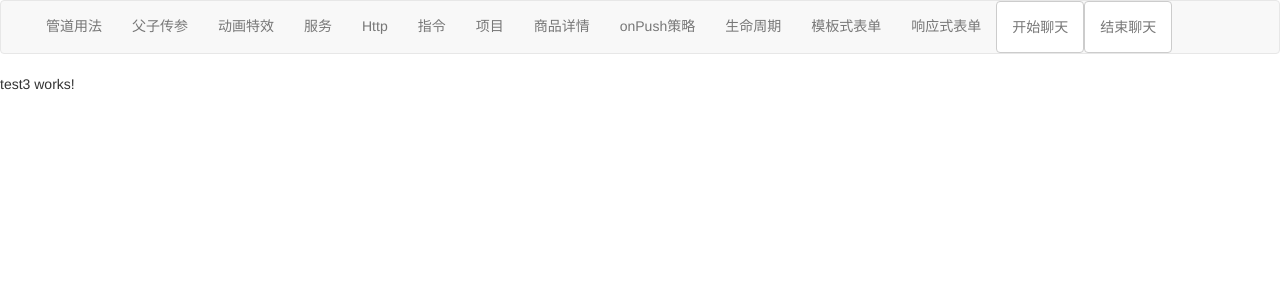
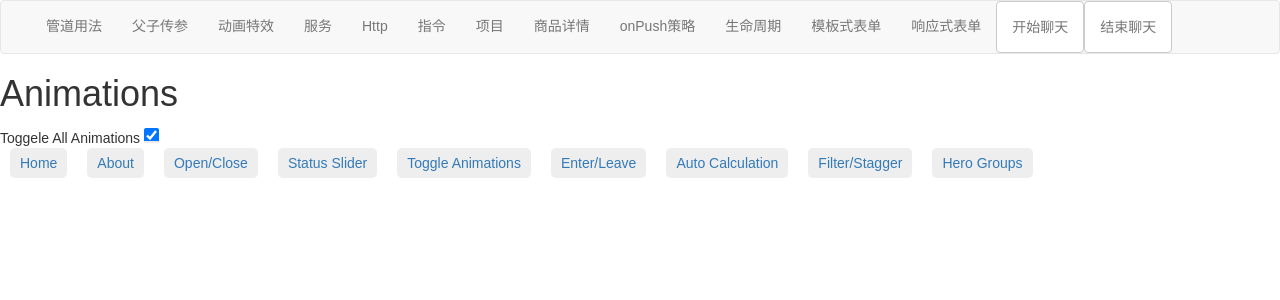
Before and after one commit to xdw898618984/gulpWep, an Angular app: page /test3/8 in a window 1280 px wide. Shown: the top 300 px of the page. Built offline with nearby package versions, Linux system fonts and the light colour scheme.

Commit message:
动画特效

```diff
--- /dev/null
+++ b/src/app/animations/animations.ts
@@ -0,0 +1,63 @@
+import { animation, trigger, animateChild, group, transition, animate, style, query } from "@angular/animations";
+
+export const transAnimation = animation([
+    style({
+        height: '{{height}}',
+        opacity: '{{opacity}}',
+        backgroundColor: '{{backgroundColor}}'
+
+    }),
+    animate('{{time}}')
+]);
+export const slideInAnimation = trigger('routeAnimations', [
+
+    transition('HomePage <=> AboutPage', [
+        style({ position: 'relactive' }),
+        query(':enter,:leave', [
+            style({
+                position: 'absolute',
+                top: 0,
+                left: 0,
+                width: '100%'
+            })
+        ]), query(':enter', [
+            style({ left: '-100%' })
+        ]), query(':leave', [
+            animateChild()
+        ]), group([
+            query(':leave', [
+                animate('300ms ease-out', style({ left: '100%' }))
+            ]),
+            query(':enter', [
+                animate('300ms ease-out', style({ left: '0%' }))
+
+            ])
+        ]),
+        query(':enter', animateChild())
+    ]),
+    transition('* <=> FilterPage', [
+        style({ position: 'absolute' }),
+        query(':enter, :leave', [
+            style({
+                position: 'absolute',
+                top: 0,
+                left: 0,
+                width: '100%',
+            })
+        ]),
+        query(':enter', [
+            style({ left: '-100%' })
+
+        ]),
+        query(':leave', animateChild()),
+        group([
+            query(':leave', [
+                animate('200ms ease-out', style({ left: '100%' }))
+            ]),
+            query(':enter', [
+                animate('300ms ease-out', style({ left: '0%' }))
+            ])
+        ]),
+        query(':enter', animateChild())
+    ])
+])
--- a/src/app/app-routing.module.ts
+++ b/src/app/app-routing.module.ts
@@ -3,7 +3,7 @@ import { CommonModule } from '@angular/common';
 import { RouterModule, Routes } from '@angular/router';
 import { Test1Component } from './common/test1/test1.component';
 import { Test2Component } from './common/test2/test2.component';
-import { Test3Component } from './test3/test3.component';
+import { Test3Component } from './common/test3/test3.component';
 import { Test4Component } from './test4/test4.component';
 import { Test5Component } from './test5/test5.component';
 import { Test6Component } from './test6/test6.component';
--- a/src/app/app.module.ts
+++ b/src/app/app.module.ts
@@ -8,7 +8,7 @@ import { AppComponent } from './app.component';
 import { HomeComponent } from './home/home.component';
 import { Test1Component } from './common/test1/test1.component';
 import { Test2Component } from './common/test2/test2.component';
-import { Test3Component } from './test3/test3.component';
+import { Test3Component } from './common/test3/test3.component';
 import { Test4Component } from './test4/test4.component';
 import { Test5Component } from './test5/test5.component';
 import { AppRoutingModule } from './app-routing.module';
--- /dev/null
+++ b/src/app/common/test3/test3.component.css
@@ -0,0 +1,7 @@
+:host {
+    display: block;
+}
+
+section {
+    margin-top: 100px;
+}
--- /dev/null
+++ b/src/app/common/test3/test3.component.html
@@ -0,0 +1,15 @@
+<!DOCTYPE html>
+<h1>Animations</h1>
+Toggele All Animations
+<input type="checkbox" name="" id="" [checked]="!animationsDisabled" (click)="toggleAnimations()">
+<nav>
+    <a id="home">Home</a>
+    <a id="about">About</a>
+    <a id="open-close">Open/Close</a>
+    <a id="status">Status Slider</a>
+    <a id="toggle">Toggle Animations</a>
+    <a id="enter-leave">Enter/Leave</a>
+    <a id="auto">Auto Calculation</a>
+    <a id="heroer">Filter/Stagger</a>
+    <a id="hero-groups">Hero Groups</a>
+</nav>
--- /dev/null
+++ b/src/app/common/test3/test3.component.ts
@@ -0,0 +1,27 @@
+import { Component, OnInit } from '@angular/core';
+
+import { trigger, state, style, animate, transition } from "@angular/animations";
+
+import { slideInAnimation } from "../../animations/animations";
+import { RouterOutlet } from "@angular/router"
+
+
+
+@Component({
+  selector: 'app-test3',
+  templateUrl: './test3.component.html',
+  styleUrls: ['./test3.component.css'],
+  animations: [slideInAnimation]
+})
+export class Test3Component implements OnInit {
+  public animationsDisabled = false;
+  constructor() { }
+
+  ngOnInit() {
+  }
+
+  toggleAnimations() {
+    this.animationsDisabled = !this.animationsDisabled;
+  }
+
+}
--- a/src/app/guard/unsave.guard.ts
+++ b/src/app/guard/unsave.guard.ts
@@ -1,6 +1,6 @@
 import { CanDeactivate } from '@angular/router';
 // 路由离开的守卫
-import { Test3Component } from '../test3/test3.component';
+import { Test3Component } from '../common/test3/test3.component';
 //这是一个泛型
 export class UnsaveGuard implements CanDeactivate<Test3Component> {
     canDeactivate(component: Test3Component) {
--- a/src/app/test3/test3.component.html
+++ /dev/null
@@ -1,3 +0,0 @@
-<p>
-  test3 works!
-</p>
--- a/src/app/test3/test3.component.ts
+++ /dev/null
@@ -1,15 +0,0 @@
-import { Component, OnInit } from '@angular/core';
-
-@Component({
-  selector: 'app-test3',
-  templateUrl: './test3.component.html',
-  styleUrls: ['./test3.component.css']
-})
-export class Test3Component implements OnInit {
-
-  constructor() { }
-
-  ngOnInit() {
-  }
-
-}
--- a/src/styles.css
+++ b/src/styles.css
@@ -1,9 +1,43 @@
 /* You can add global styles to this file, and also import other style files */
+
+
 /*  */
-/* * {
-    margin: 0;
-    padding: 0;
-} */
+
+* {
+    font-family: Arial, Helvetica, sans-serif;
+    box-sizing: border-box;
+    -webkit-box-sizing: border-box;
+    -moz-box-sizing: border-box;
+}
+
+h1 {
+    color: #369;
+    font-family: Arial, Helvetica, sans-serif;
+    font-size: 250%;
+}
+
+h2,
+h3 {
+    color: #444;
+    font-family: Arial, Helvetica, sans-serif;
+    font-weight: lighter;
+}
+
+body {
+    margin: 2em;
+}
+
+body,
+input[text],
+button {
+    color: #333;
+    font-family: Cambria, Georgia;
+}
+
+a {
+    cursor: pointer;
+    cursor: hand;
+}
 
 li {
     list-style: none;
@@ -32,9 +66,58 @@ input {
     box-shadow: inset 0 -2px #ebebeb;
 }
 
+input[type=checkbox] {
+    width: 15px;
+    height: 15px;
+}
+
 form {
     margin: 25px;
     padding: 25px;
+}
+
+button {
+    font-family: Arial, Helvetica, sans-serif;
+    background-color: #eee;
+    border: none;
+    padding: 5px 10px;
+    border-radius: 5px;
+    cursor: pointer;
+    cursor: hand;
+}
+
+button:hover {
+    background-color: #cfd8dc;
+}
+
+button:disabled {
+    background-color: #eee;
+    color: #aaa;
+    cursor: auto;
+}
+
+nav a {
+    padding: 5px 10px;
+    text-decoration: none;
+    margin-right: 10px;
+    margin-left: 10px;
+    display: inline-block;
+    background-color: #eee;
+    border-radius: 5px;
+}
+
+nav a:visited,
+a:link {
+    color: #607d8b
+}
+
+nav a:hover {
+    color: #039be5;
+    background-color: #cfd8dc;
+}
+
+nav a.active {
+    color: #039be5;
 }
 
 button[type=submit] {
@@ -53,9 +136,3 @@ button[type=submit] {
     -webkit-box-shadow: inset 0 -2px #d76b60;
     box-shadow: inset 0 -2px #d76b60;
 }
-
-* {
-    box-sizing: border-box;
-    -webkit-box-sizing: border-box;
-    -moz-box-sizing: border-box;
-}
```
Also changed, not shown: src/app/test3/test3.component.css (deleted), 1 other file (tests, documents, lock files or other folders).
